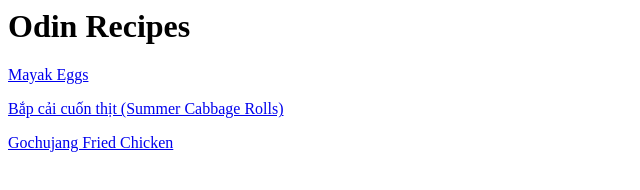
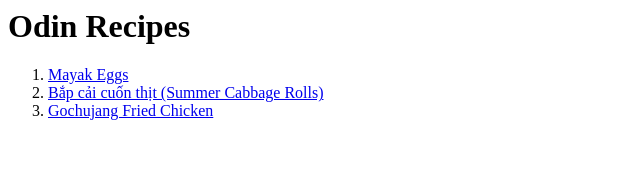
Before and after one commit to muwew/odin-recipes, a plain HTML site: page index.html in a window 1280 px wide. Shown: the whole page, without its empty margins (0-640 px from the left). Drawn offline with Linux system fonts and the light colour scheme.

Commit message:
Change format of index.html

```diff
--- a/index.html
+++ b/index.html
@@ -6,15 +6,10 @@
 
     <body>
         <h1>Odin Recipes</h1>
-        <p>
-            <a href="./odin-recipes/mayak-eggs.html">Mayak Eggs</a>
-        </p>
-        <p>
-            <a href="./odin-recipes/summer-cabbage-rolls.html">Bắp cải cuốn thịt (Summer Cabbage Rolls)</a>
-        </p>
-        <p>
-            <a href="./odin-recipes/gochujang-fried-chicken.html">Gochujang Fried Chicken</a>
-        </p>
-
+        <ol>
+            <li><a href="./odin-recipes/mayak-eggs.html">Mayak Eggs</a></li>
+            <li><a href="./odin-recipes/summer-cabbage-rolls.html">Bắp cải cuốn thịt (Summer Cabbage Rolls)</a></li>
+            <li><a href="./odin-recipes/gochujang-fried-chicken.html">Gochujang Fried Chicken</a></li>
+        </ol>
     </body>
 </html>
```
